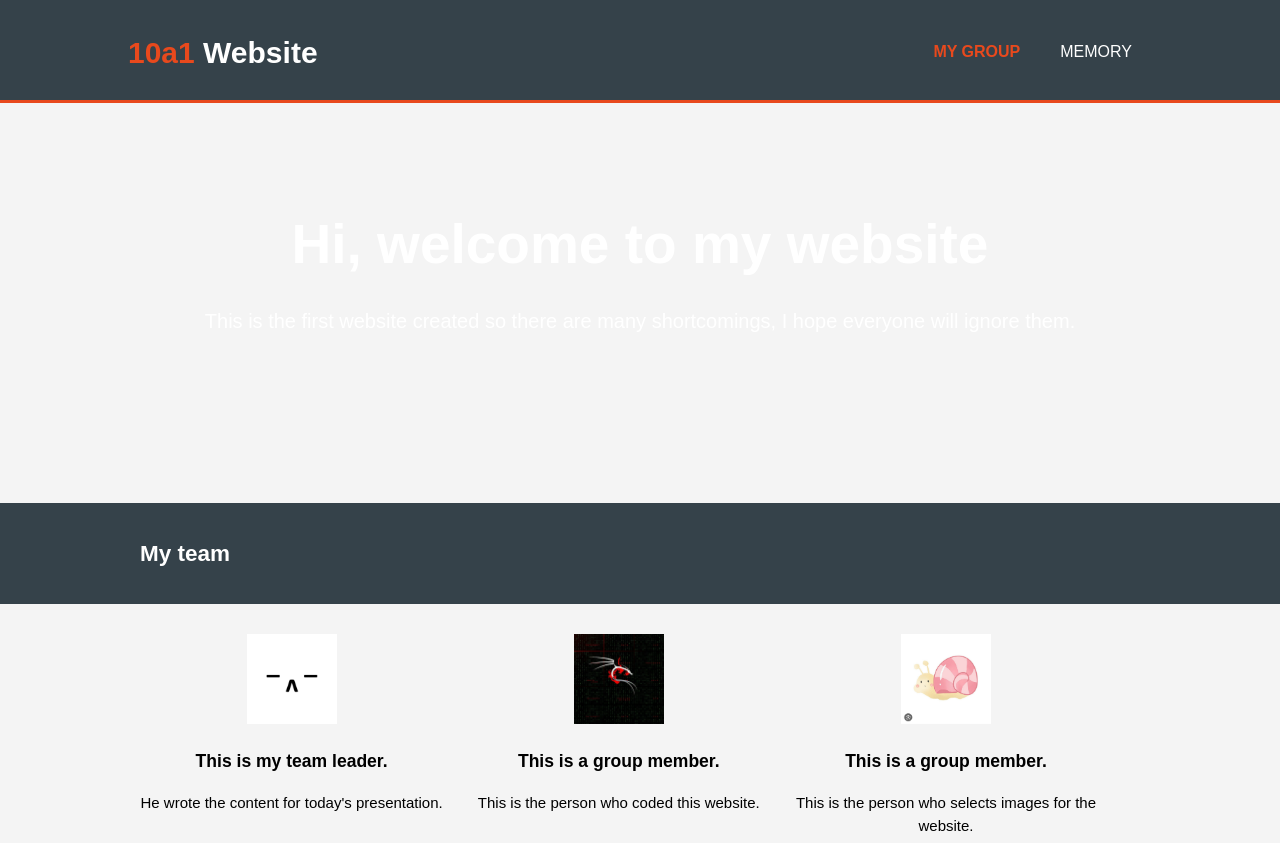
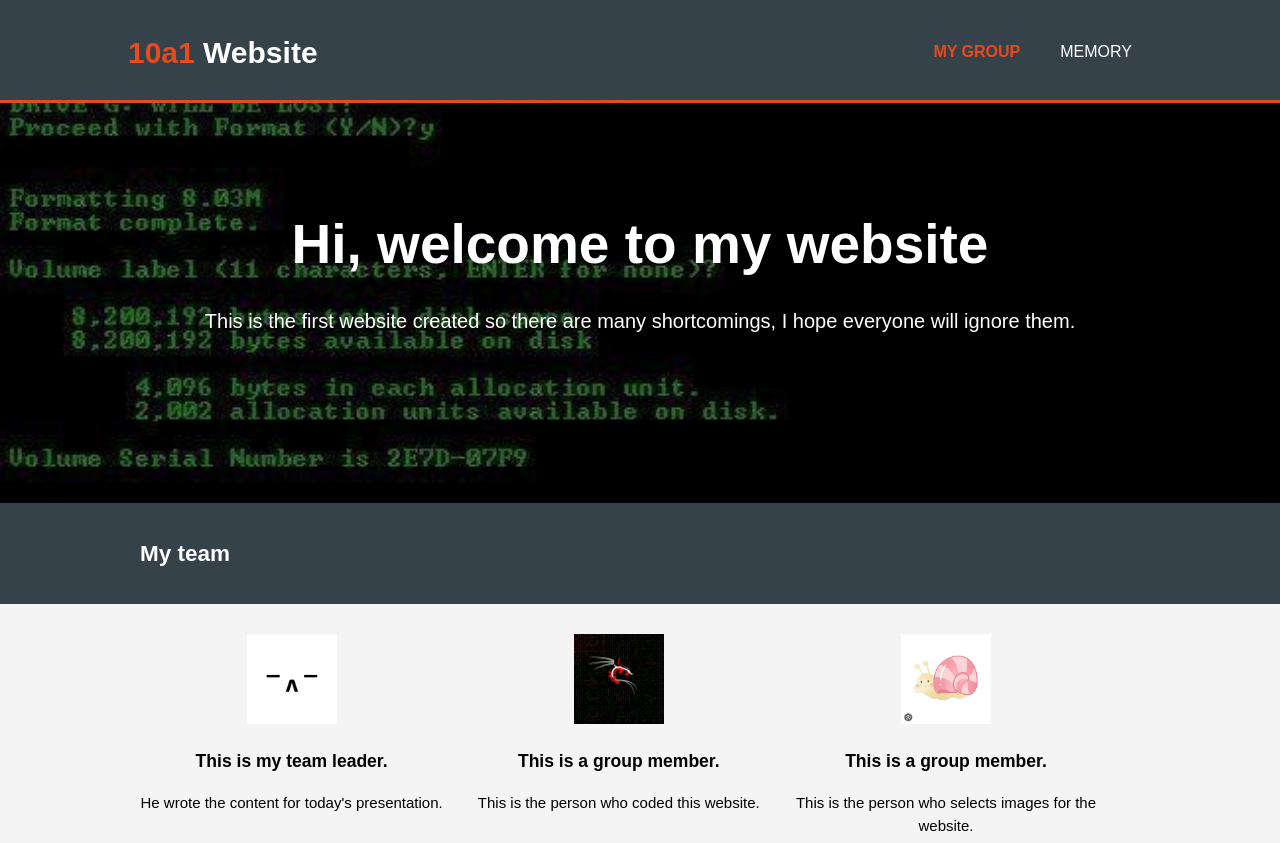
Before and after one commit to Khanhpython/y_web, a plain HTML site: page index.html in a window 1280 px wide. Shown: the top 843 px of the page. Drawn offline with Linux system fonts and the light colour scheme.

Commit message:
Update style.css

```diff
--- a/style.css
+++ b/style.css
@@ -89,7 +89,7 @@ header a:hover{
 /* Showcase */
 #showcase{
   min-height:400px;
-  background:url('../img/background.jpg') no-repeat;
+  background:url('background.jpg') no-repeat;
   background-position: center;
   background-size: cover;
   text-align:center;
```
